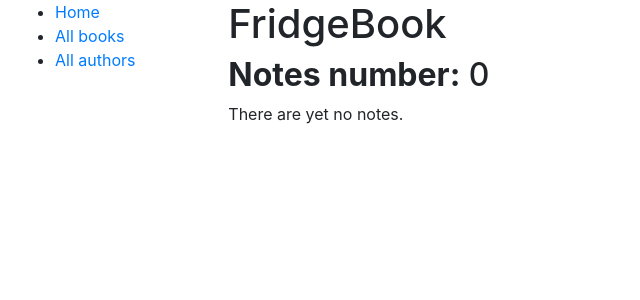
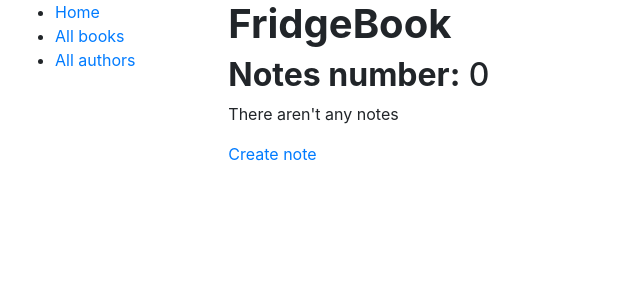
Before and after one commit to Magiczne/FridgeBook, a Django app: page /application/ in a window 1280 px wide. Shown: the top 300 px of the page, without its empty margins (0-640 px from the left). Run offline with Django 3.2, Linux system fonts and the light colour scheme; data that the repository does not hold is empty; some libraries are stand-ins or nearby versions.

Commit message:
Add initial version of a new note creation view

```diff
--- /dev/null
+++ b/application/static/style.css
@@ -0,0 +1,3 @@
+.title {
+    font-weight: 700;
+}
--- a/application/urls.py
+++ b/application/urls.py
@@ -3,5 +3,6 @@ from . import views
 
 urlpatterns = [
     path('register/', views.register, name='register'),
+    path('notes/add', views.add_note, name='add_note'),
     path('', views.index, name='index'),
 ]
--- a/application/views.py
+++ b/application/views.py
@@ -37,3 +37,13 @@ def register(request):
     template = loader.get_template('register.html')
     context = {'form': form}
     return HttpResponse(template.render(context, request))
+
+
+def add_note(request):
+    notes = Note.objects.all()
+
+    context = {
+        'notes': notes
+    }
+
+    return render(request, 'notes/add.html', context=context)
--- a/templates/base_generic.html
+++ b/templates/base_generic.html
@@ -8,17 +8,18 @@
           integrity="sha384-MCw98/SFnGE8fJT3GXwEOngsV7Zt27NXFoaoApmYm81iuXoPkFOJwJ8ERdknLPMO" crossorigin="anonymous">
     <!-- Add additional CSS in static file -->
     {% load static %}
+    <link rel="stylesheet" type="text/css" href="{% static 'style.css' %}">
 </head>
 <body>
 <div class="container-fluid">
     <div class="row">
         <div class="col-sm-2">
             {% block sidebar %}
-                <ul class="sidebar-nav">
-                    <li><a href="{% url 'index' %}">Home</a></li>
-                    <li><a href="">All books</a></li>
-                    <li><a href="">All authors</a></li>
-                </ul>
+            <ul class="sidebar-nav">
+                <li><a href="{% url 'index' %}">Home</a></li>
+                <li><a href="">All books</a></li>
+                <li><a href="">All authors</a></li>
+            </ul>
             {% endblock %}
         </div>
         <div class="col-sm-10 ">{% block content %}{% endblock %}</div>
--- a/templates/index.html
+++ b/templates/index.html
@@ -1,17 +1,18 @@
 {% extends "base_generic.html" %}
 
 {% block content %}
-    <h1>FridgeBook</h1>
+    <h1 class="title">FridgeBook</h1>
     <h2><strong>Notes number:</strong> {{ num_notes }}</h2>
     {% if notes %}
         <ul>
             {% for note in notes %}
-                <li>
-                    {{ note.created_at }} {{ note.content }}
+                <li class="test">
+                    {{ note.title }} {{ note.content }} {{ note.created_at }}
                 </li>
             {% endfor %}
         </ul>
     {% else %}
-        <p>There are yet no notes.</p>
+        <p>There aren't any notes</p>
     {% endif %}
+    <a class="test" href="notes/add" style="">Create note</a>
 {% endblock %}
```
Also changed, not shown: templates/notes/add.html (added, +16 -0 lines).
